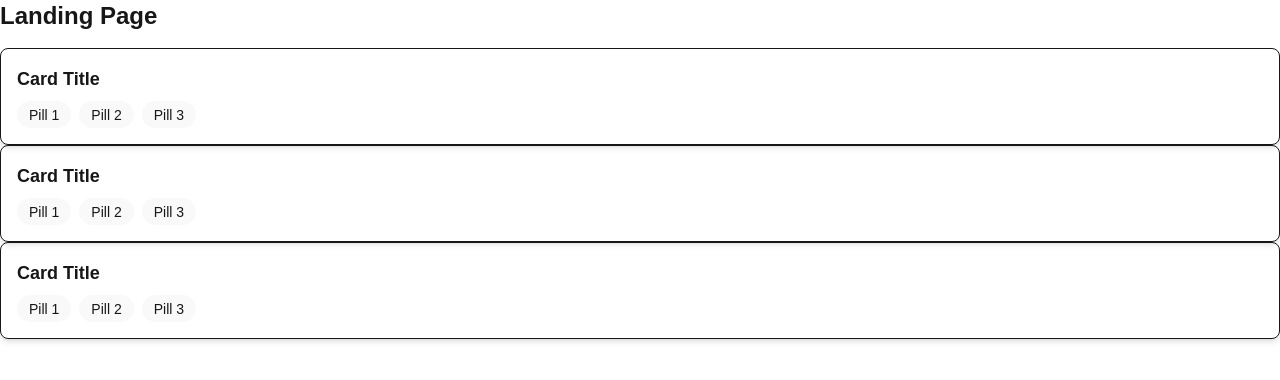
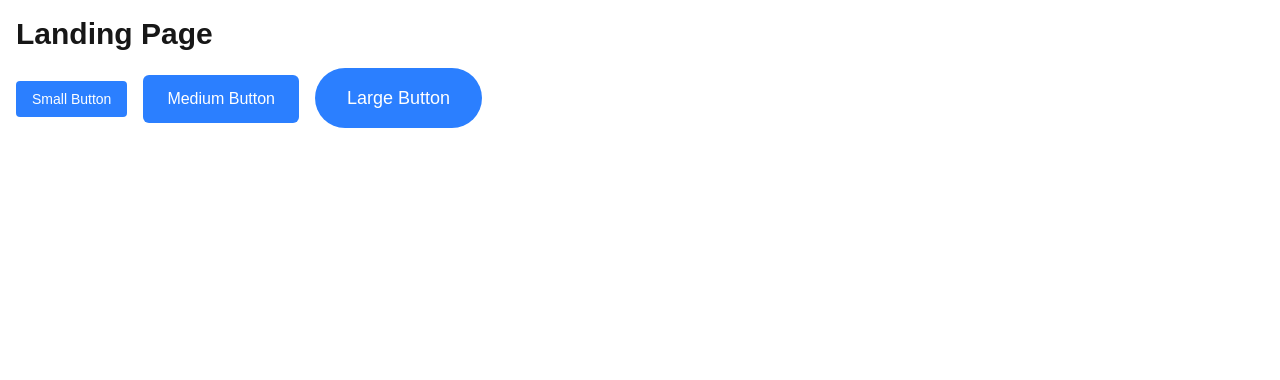
Before and after one commit to amuMabirimise/alx-project-0x00-setup, a Next.js app in the folder alx-project-0x00/: page /landing in a window 1280 px wide. Shown: the top 380 px of the page. Built offline with nearby package versions, Linux system fonts and the light colour scheme.

Commit message:
Advanced Task

```diff
--- /dev/null
+++ b/alx-project-0x00/components/Button.tsx
@@ -0,0 +1,44 @@
+// components/Button.tsx
+import React from "react";
+import { ButtonProps } from "@/interfaces";
+
+const Button: React.FC<ButtonProps> = ({ title, size, shape }) => {
+  let sizeClass;
+  let shapeClass;
+
+  // Set size classes based on the `size` prop
+  switch (size) {
+    case "small":
+      sizeClass = "px-4 py-2 text-sm";
+      break;
+    case "medium":
+      sizeClass = "px-6 py-3 text-base";
+      break;
+    case "large":
+      sizeClass = "px-8 py-4 text-lg";
+      break;
+  }
+
+  // Set shape classes based on the `shape` prop
+  switch (shape) {
+    case "rounded-sm":
+      shapeClass = "rounded-sm";
+      break;
+    case "rounded-md":
+      shapeClass = "rounded-md";
+      break;
+    case "rounded-full":
+      shapeClass = "rounded-full";
+      break;
+  }
+
+  return (
+    <button
+      className={`bg-blue-500 text-white ${sizeClass} ${shapeClass} hover:bg-blue-700 focus:outline-none focus:ring-2 focus:ring-blue-500 focus:ring-opacity-50`}
+    >
+      {title}
+    </button>
+  );
+};
+
+export default Button;
--- a/alx-project-0x00/interfaces/index.ts
+++ b/alx-project-0x00/interfaces/index.ts
@@ -1,4 +1,6 @@
 // interfaces/index.ts
-export interface PillProps {
+export interface ButtonProps {
     title: string;
+    size: 'small' | 'medium' | 'large';  // Different button sizes
+    shape: 'rounded-sm' | 'rounded-md' | 'rounded-full';  // Different button shapes
   }
--- a/alx-project-0x00/pages/landing.tsx
+++ b/alx-project-0x00/pages/landing.tsx
@@ -1,17 +1,20 @@
+// pages/landing.tsx
 import React from "react";
-import Card from "@/components/Card";
+import Button from "@/components/Button";
 
-const LandingPage: React.FC = () => {
+const Landing = () => {
   return (
-    <div>
-      <h1 className="text-2xl font-bold mb-4">Landing Page</h1>
+    <div className="p-4">
+      <h1 className="text-3xl font-bold mb-4">Landing Page</h1>
 
-      {/* Render the Card component multiple times */}
-      <Card />
-      <Card />
-      <Card />
+      {/* Create multiple instances of the Button component */}
+      <div className="space-x-4">
+        <Button title="Small Button" size="small" shape="rounded-sm" />
+        <Button title="Medium Button" size="medium" shape="rounded-md" />
+        <Button title="Large Button" size="large" shape="rounded-full" />
+      </div>
     </div>
   );
 };
 
-export default LandingPage;
+export default Landing;
```
